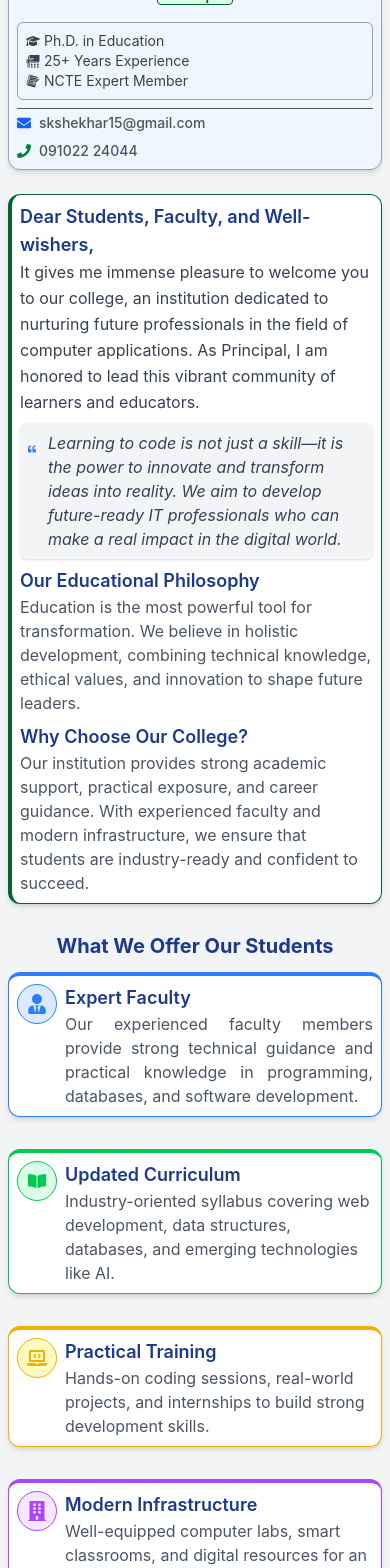
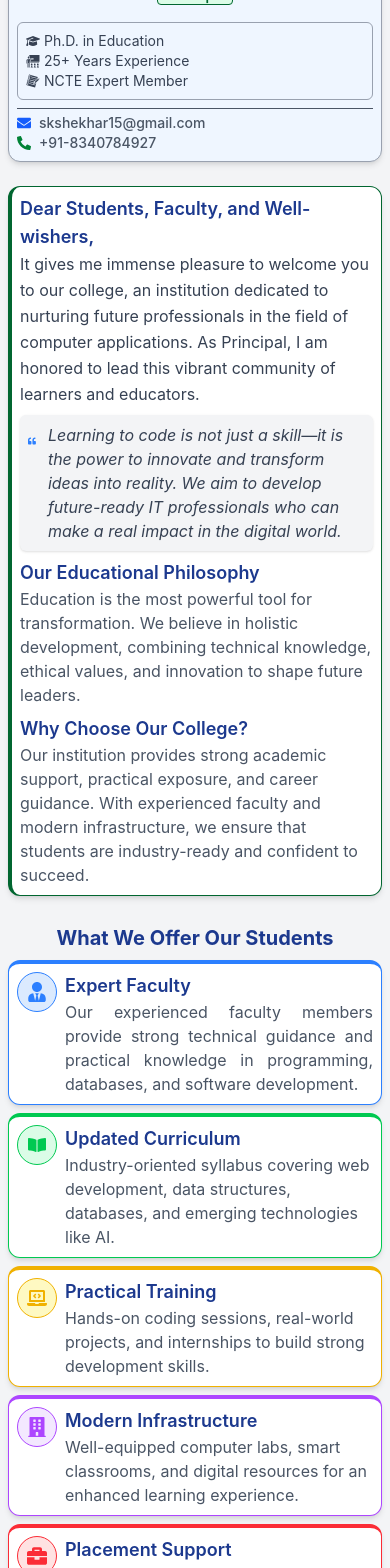
Before and after one commit to ravikrpatel01/bpsc-bca-website, a React (Vite) app: page /about/principal-message in a window 390 px wide. Shown: the part 340-1908 px from the top of the page. Built offline with nearby package versions, Linux system fonts and the light colour scheme.

Commit message:
UI update Principalmessage page

```diff
--- a/src/components/PrincipalMsg.jsx
+++ b/src/components/PrincipalMsg.jsx
@@ -1,4 +1,4 @@
-import { FaEnvelope, FaPhone, FaQuoteLeft } from "react-icons/fa";
+import { FaEnvelope, FaPhoneAlt, FaQuoteLeft } from "react-icons/fa";
 import { FaGraduationCap } from "react-icons/fa6";
 import { GiNotebook, GiTeacher } from "react-icons/gi";
 
@@ -40,14 +40,14 @@ const PrincipalMsg = () => {
             </p>
           </div>
 
-          <div className="text-lg text-gray-600 space-y-2 border-t pt-1 lg:pt-3">
+          <div className="text-lg text-gray-600 lg:space-y-2 border-t pt-1 lg:pt-3">
             <div className="flex items-center text-sm gap-2 font-medium">
               <FaEnvelope className="text-blue-600 lg:text-lg" />
               skshekhar15@gmail.com
             </div>
             <div className="flex items-center text-sm gap-2 font-medium">
-              <FaPhone className="text-green-700 lg:text-lg" />
-              091022 24044
+              <FaPhoneAlt className="text-green-700 lg:text-lg" />
+              +91-8340784927
             </div>
           </div>
         </div>
--- a/src/components/WhatWeOffer.jsx
+++ b/src/components/WhatWeOffer.jsx
@@ -10,11 +10,11 @@ import {
 const WhatWeOffer = () => {
   return (
     <div className="bg-gray-100 py-3 lg:py-5 px-2 lg:px-6">
-      <h2 className="text-xl lg:text-3xl font-bold text-center text-blue-900 mb-3 lg:mb-12">
+      <h2 className="text-xl lg:text-3xl font-bold text-center text-blue-900 mb-2 lg:mb-12">
         What We Offer Our Students
       </h2>
 
-      <div className="max-w-6xl mx-auto grid md:grid-cols-2 gap-8">
+      <div className="max-w-6xl mx-auto grid md:grid-cols-2 gap-2 lg:gap-8">
         {/* Card 1 */}
         <div className="bg-white border p-2 lg:p-6 rounded-xl shadow-md border-t-4 border-blue-500">
           <div className="flex items-start gap-2 lg:gap-4">
```
